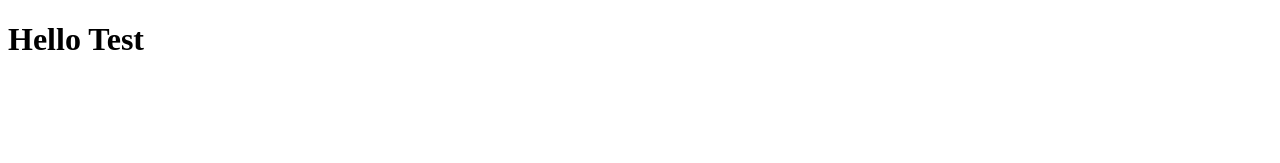
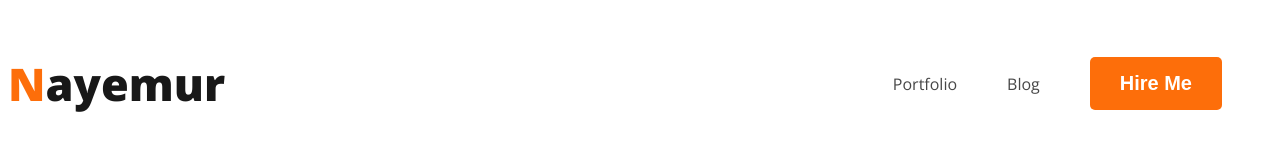
Before and after one commit to nayemurshuvo/basic-portfolio, a plain HTML site: page index.html in a window 1280 px wide. Drawn offline with nearby package versions, Linux system fonts and the light colour scheme.

Commit message:
added navbar

```diff
--- a/index.html
+++ b/index.html
@@ -1,13 +1,29 @@
 <!DOCTYPE html>
 <html lang="en">
+
 <head>
     <meta charset="UTF-8">
     <meta name="viewport" content="width=device-width, initial-scale=1.0">
-    <title>Web Developer Portfolio</title>
+    <title>My Portfolio</title>
+    <!-- Google Fonts Start -->
+    <link rel="preconnect" href="https://fonts.googleapis.com">
+    <link rel="preconnect" href="https://fonts.gstatic.com" crossorigin>
+    <link href="https://fonts.googleapis.com/css2?family=Open+Sans:wght@300;400;600;700;800&display=swap"
+        rel="stylesheet">
+    <!-- Google Fonts End -->
+    <link rel="stylesheet" href="styles/portfolio.css">
 </head>
+
 <body>
     <header>
-        <h1>Hello Test</h1>
+        <nav>
+            <h3 class="nav-title"> <span class="text-primary-clr">N</span>ayemur</h3>
+            <ul>
+                <li> <a href="#">Portfolio</a> </li>
+                <li> <a href="#">Blog</a> </li>
+                <li> <button class="btn-primary">Hire Me</button> </li>
+            </ul>
+        </nav>
     </header>
     <main>
 
@@ -16,4 +32,5 @@
 
     </footer>
 </body>
+
 </html>
--- /dev/null
+++ b/styles/portfolio.css
@@ -0,0 +1,46 @@
+/* common shared styles  */
+body {
+    font-family: 'Open Sans', sans-serif;
+}
+
+.text-primary-clr{
+    color: #FD6E0A;
+}
+
+.btn-primary{
+    background-color: #FD6E0A;
+    border-radius: 5px;
+    color: #FFF;
+    border: 0;
+    font-size: 20px;
+    font-weight: 700;
+    padding: 15px 30px;
+}
+/* nav related styles */
+
+nav {
+    display: flex;
+    align-items: center;
+    justify-content: space-between;
+}
+
+nav .nav-title {
+    color: #181818;
+    font-size: 45px;
+    font-weight: 800;
+}
+
+nav > ul{
+    display: flex;
+    align-items: center;
+}
+
+nav > ul li{
+    list-style: none;
+    margin-right: 50px;
+}
+
+nav > ul li a{
+    text-decoration: none;
+    color: #474747;
+}
```
